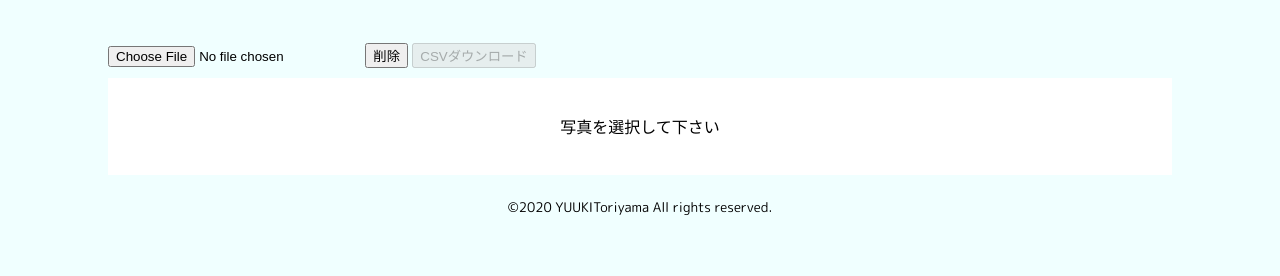
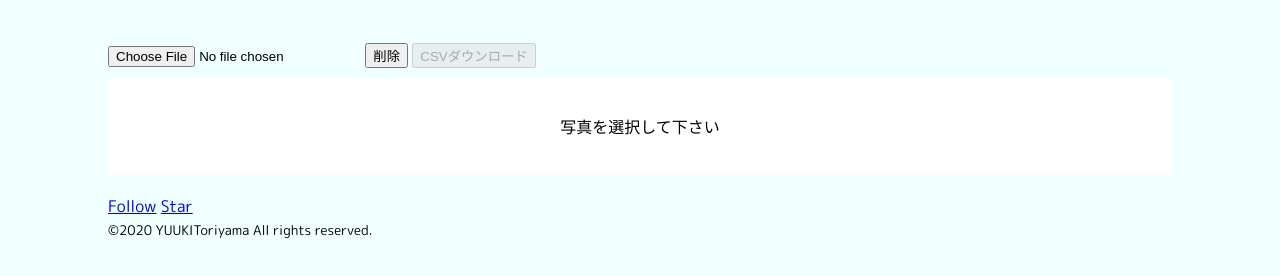
Before and after one commit to YUUKIToriyama/WebAPI-ImageData, a plain HTML site: page index.html in a window 1280 px wide. Shown: the part 136-412 px from the top of the page. Drawn offline with Linux system fonts and the light colour scheme.

Commit message:
add github button

```diff
--- a/index.html
+++ b/index.html
@@ -4,6 +4,7 @@
 		<meta charset="UTF-8">
 		<title>Image2CSV YUUKIToriyama</title>
 		<script type="text/javascript" src="main.js"></script>
+		<script async defer src="https://buttons.github.io/buttons.js"></script>
 		<link href="https://fonts.googleapis.com/css?family=M+PLUS+Rounded+1c" rel="stylesheet">
 		<style type="text/css">
 			body {
@@ -28,7 +29,6 @@
 				width: 100%;
 			}
 			footer {
-				text-align: center;
 				padding-top: 10px;
 			}
 		</style>
@@ -48,6 +48,10 @@
 			</div>
 		</main>
 		<footer>
+			<div>
+				<a class="github-button" href="https://github.com/YUUKIToriyama" data-show-count="true" aria-label="Follow @YUUKIToriyama on GitHub">Follow</a>
+				<a class="github-button" href="https://github.com/YUUKIToriyama/Image2CSV" data-icon="octicon-star" data-show-count="true" aria-label="Star YUUKIToriyama/Image2CSV on GitHub">Star</a>
+			</div>
 			<small>&copy;2020 YUUKIToriyama All rights reserved.</small>
 		</footer>
 
```
